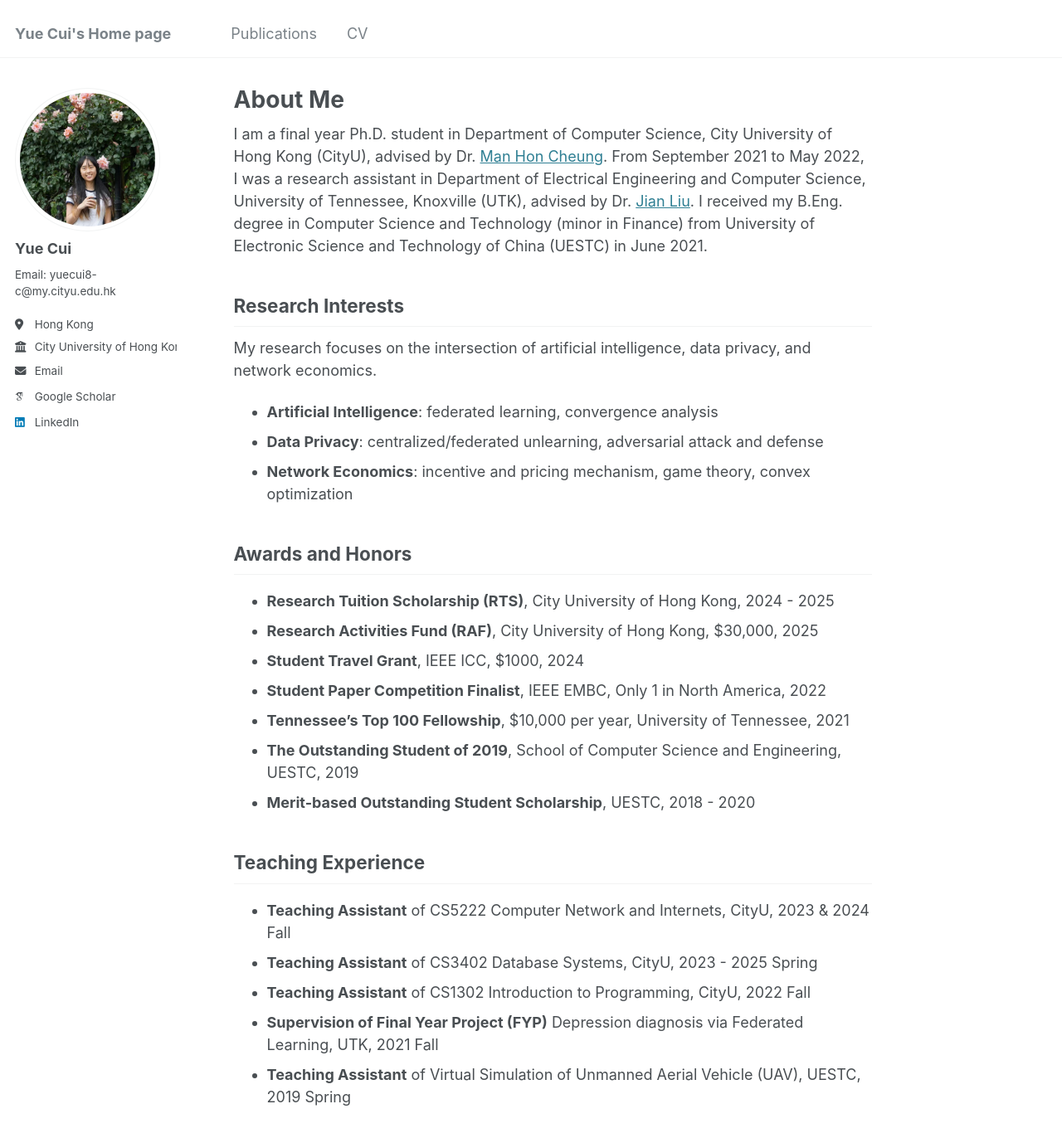
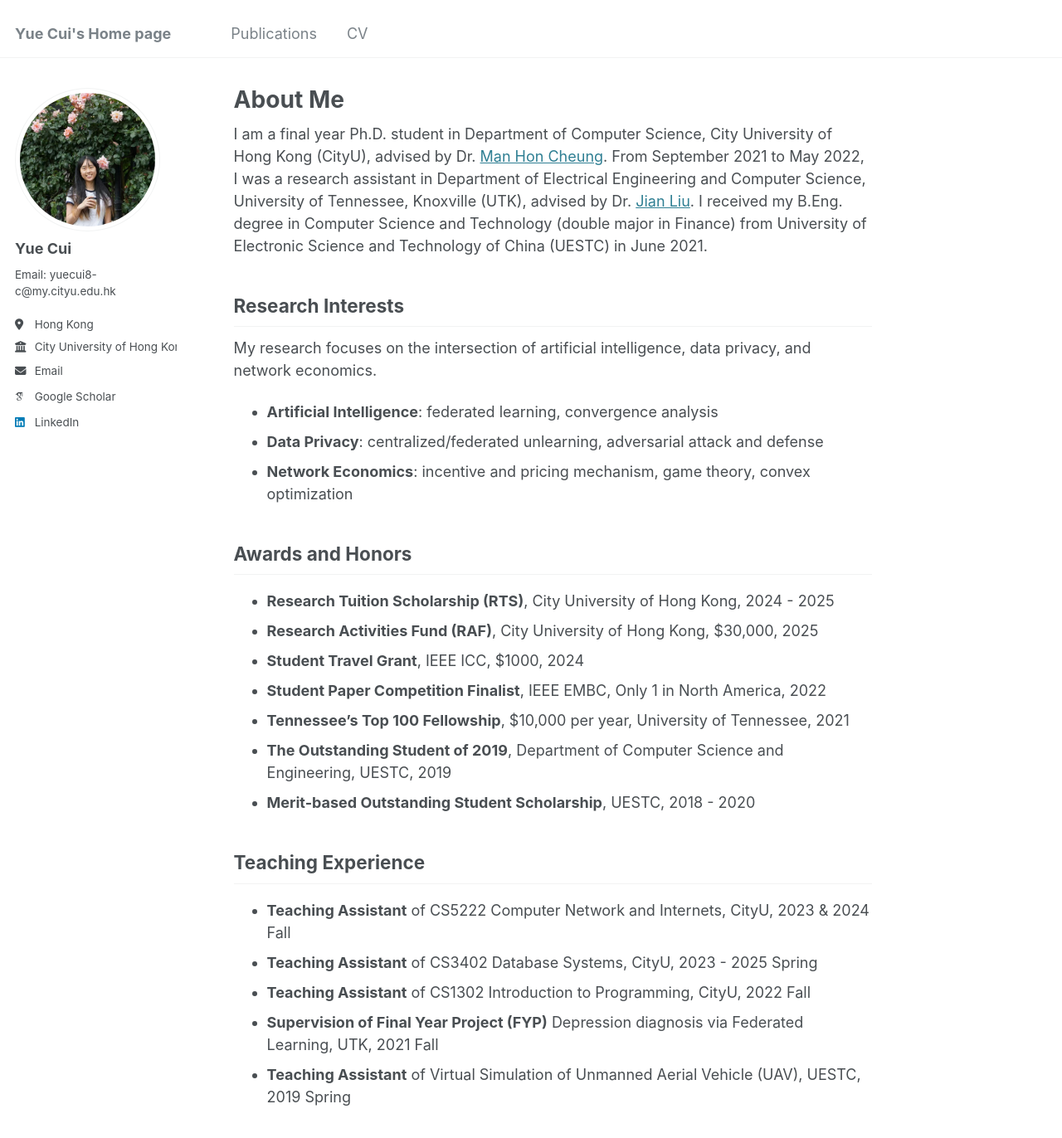
Before and after one commit to ycui26/ycui26.github.io, a Jekyll site: the page built from _pages/about.md, in a window 1280 px wide and 1400 px high. Shown: the top 1372 px of the window at 83% size. Built offline with Jekyll 4.4.1, drawn with Linux system fonts in a browser that asks for light colours; some web fonts are replaced.

Commit message:
Update about.md

```diff
--- a/_pages/about.md
+++ b/_pages/about.md
@@ -7,7 +7,7 @@ redirect_from:
   - /about.html
 ---
 
-I am a final year Ph.D. student in Department of Computer Science, City University of Hong Kong (CityU), advised by Dr. [Man Hon Cheung](https://www.cs.cityu.edu.hk/~mhcheung/index.htm). From September 2021 to May 2022, I was a research assistant in Department of Electrical Engineering and Computer Science, University of Tennessee, Knoxville (UTK), advised by Dr. [Jian Liu](https://web.eecs.utk.edu/~jliu/). I received my B.Eng. degree in Computer Science and Technology (minor in Finance) from University of Electronic Science and Technology of China (UESTC) in June 2021.
+I am a final year Ph.D. student in Department of Computer Science, City University of Hong Kong (CityU), advised by Dr. [Man Hon Cheung](https://www.cs.cityu.edu.hk/~mhcheung/index.htm). From September 2021 to May 2022, I was a research assistant in Department of Electrical Engineering and Computer Science, University of Tennessee, Knoxville (UTK), advised by Dr. [Jian Liu](https://web.eecs.utk.edu/~jliu/). I received my B.Eng. degree in Computer Science and Technology (double major in Finance) from University of Electronic Science and Technology of China (UESTC) in June 2021.
 
 
 Research Interests
@@ -24,7 +24,7 @@ Awards and Honors
 - **Student Travel Grant**, IEEE ICC, \$1000, 2024
 - **Student Paper Competition Finalist**, IEEE EMBC, Only 1 in North America, 2022
 - **Tennessee's Top 100 Fellowship**, \$10,000 per year, University of Tennessee, 2021
-- **The Outstanding Student of 2019**, School of Computer Science and Engineering, UESTC, 2019
+- **The Outstanding Student of 2019**, Department of Computer Science and Engineering, UESTC, 2019
 - **Merit-based Outstanding Student Scholarship**, UESTC, 2018 - 2020
 
 
```
